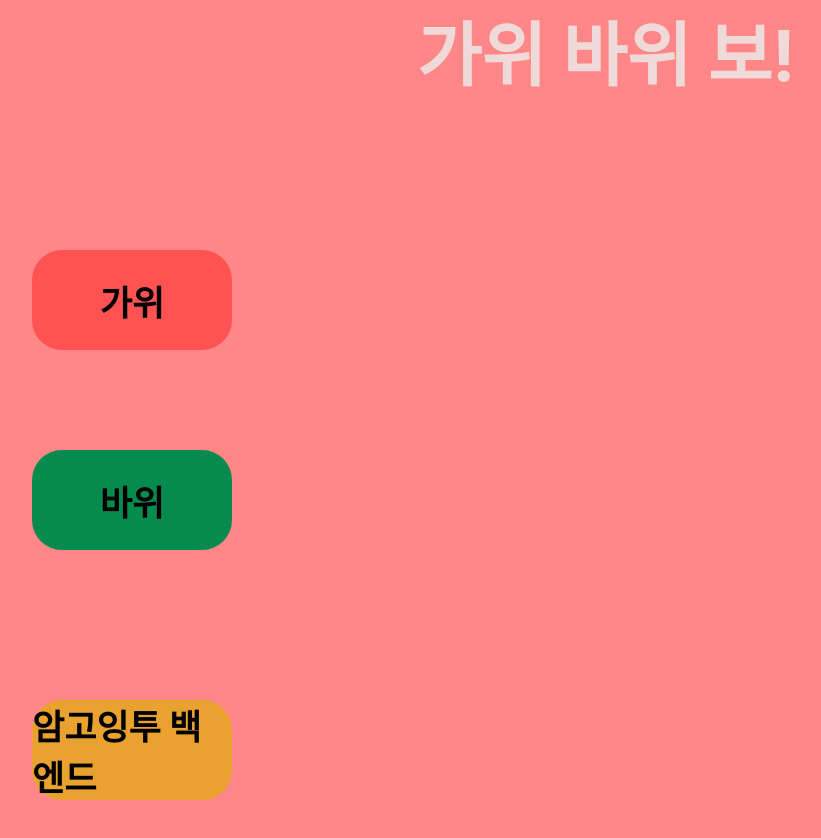
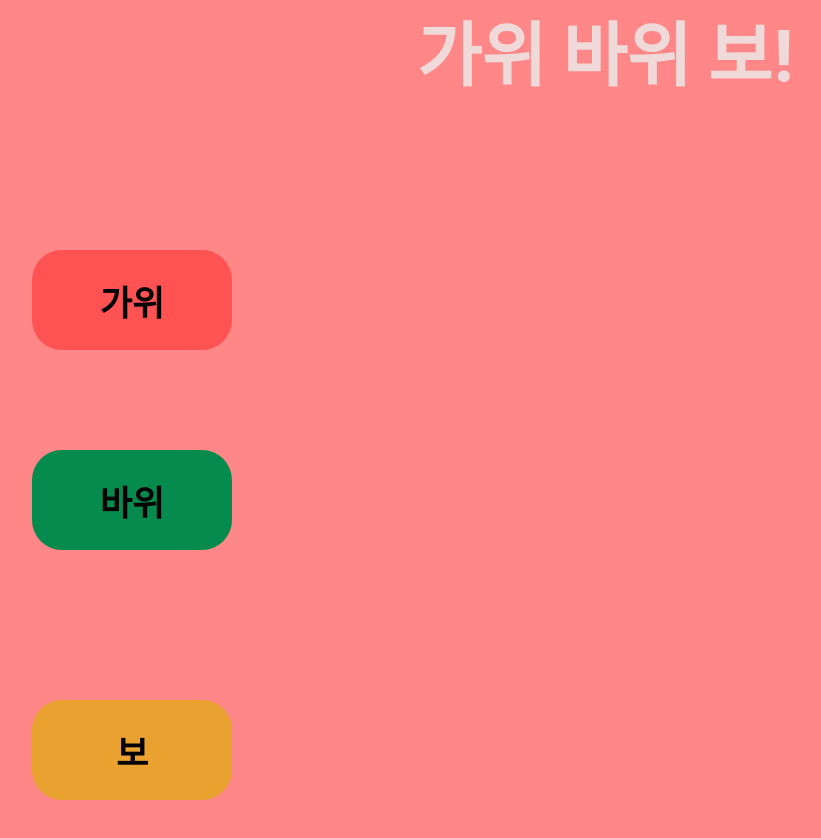
Before and after one commit to bobready0812/begin-react, a React (Create React App) app: page / in a window 1280 px wide. Shown: the top 838 px of the page, without its empty margins (108-929 px from the left). Built offline with nearby package versions, Linux system fonts and the light colour scheme.

Commit message:
20220601

```diff
--- a/src/components/rspBack.js
+++ b/src/components/rspBack.js
@@ -62,7 +62,7 @@ const Back = ({children, comValue, setComValue, userValue, setUserValue, comWin,
            <h1 className="btnh1">바위</h1>
         </div>
         <div onClick={onClickP} className="btnP">
-           <h1 className="btnh1">암고잉투 백엔드</h1>
+           <h1 className="btnh1">보</h1>
         </div>
         </div>
     )
```
